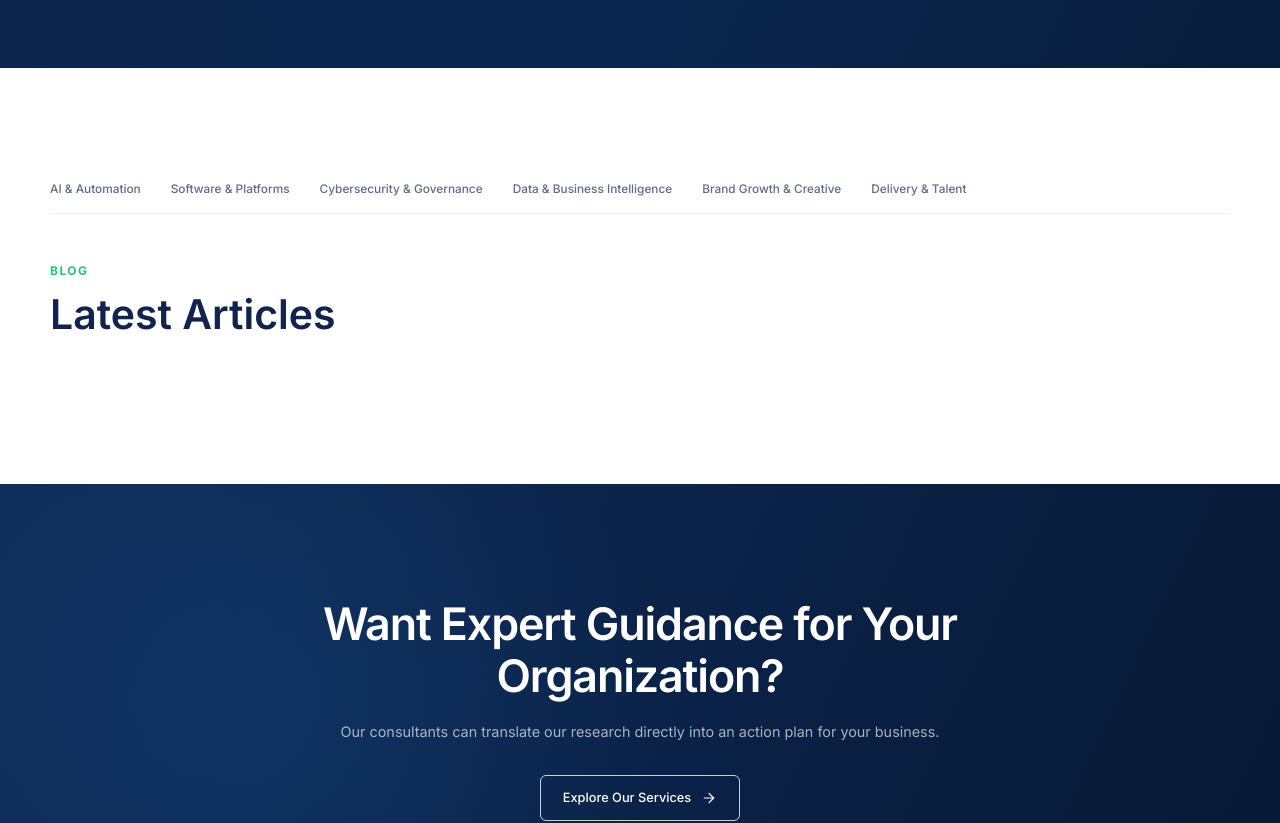
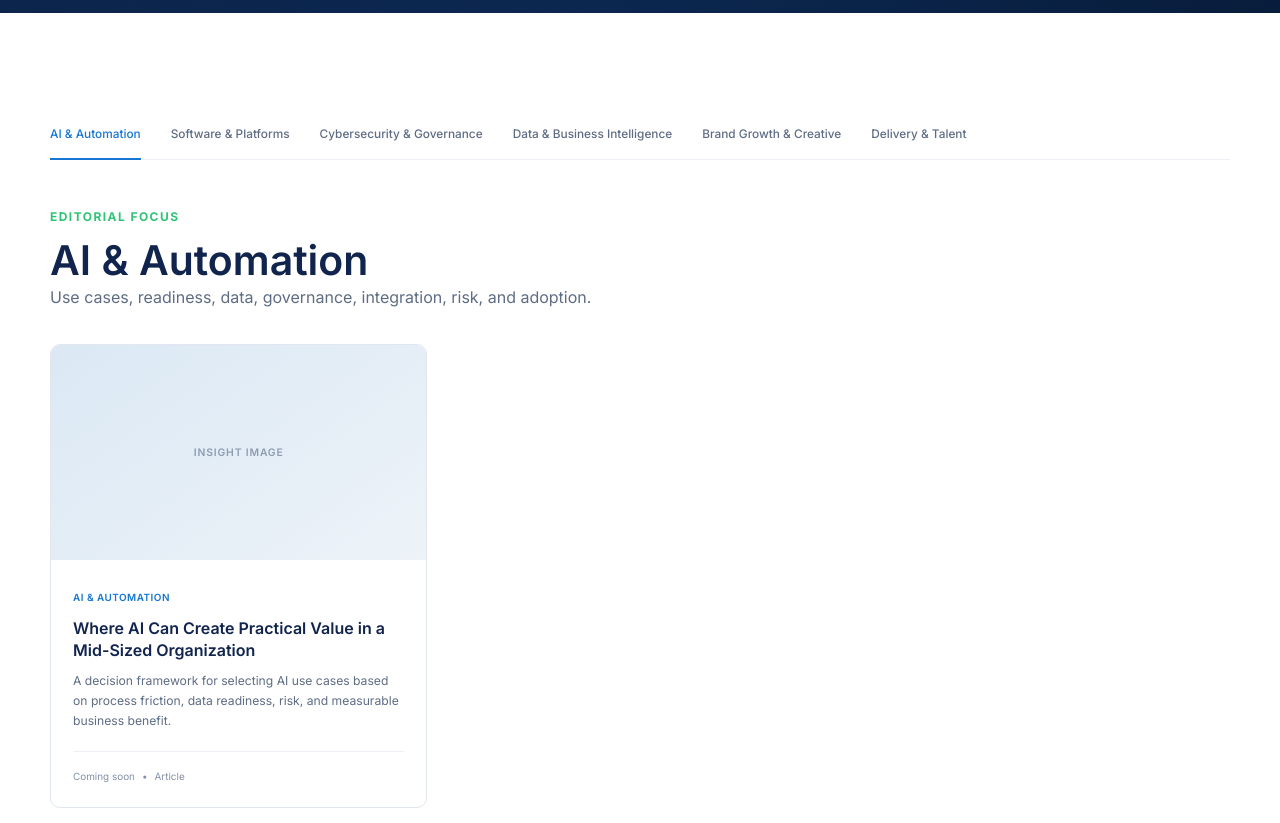
Before and after one commit to Furqan54/CyberXSoftStudio.net, a React (Vite) app in the folder client/: page /insights in a window 1280 px wide. Shown: the part 660-1483 px from the top of the page. Built offline with nearby package versions, Linux system fonts and the light colour scheme.

Commit message:
Rework Insights page around editorial categories

```diff
--- a/client/src/features/insights/InsightsPage.jsx
+++ b/client/src/features/insights/InsightsPage.jsx
@@ -13,30 +13,41 @@ import {
 import "./insights.css";
 
 function InsightsPage() {
-  const [activeCategory, setActiveCategory] = useState("Blog");
+  const [activeCategory, setActiveCategory] = useState(
+    insightCategories[0]
+  );
 
   const filteredInsights = useMemo(
     () =>
       insights.filter(
-        (insight) => insight.type === activeCategory
+        (insight) =>
+          insight.type === activeCategory
       ),
     [activeCategory]
   );
 
   return (
     <main>
+      {/* ========================================
+          HERO
+      ======================================== */}
+
       <PageHero
         eyebrow="Insights"
-        title="Thought Leadership from the Front Lines of Digital Transformation"
-        description="Research, analysis, and practical guidance from CXS experts — covering AI, cybersecurity, cloud, ERP, and digital strategy."
+        title="Practical Thinking for Digital Decisions"
+        description="Explore clear, experience-led perspectives on technology, security, data, creative work, digital growth, and delivery. Our aim is to help leaders understand the decision, the trade-offs, and the next practical step."
         breadcrumbs={[
           {
             label: "Insights",
           },
         ]}
         splitVisual
-        visualLabel="Insights Hero Image"
+        visualLabel="Insights Editorial Hero Image"
       />
+
+      {/* ========================================
+          INSIGHT CATEGORIES
+      ======================================== */}
 
       <section className="insights-section">
         <div className="container">
@@ -45,52 +56,96 @@ function InsightsPage() {
             role="tablist"
             aria-label="Insight categories"
           >
-            {insightCategories.map((category) => (
+            {insightCategories.map(
+              (category) => (
                 <button
                   key={category}
                   type="button"
                   role="tab"
-                aria-selected={activeCategory === category}
+                  aria-selected={
+                    activeCategory === category
+                  }
                   className={`insights-tabs__button ${
                     activeCategory === category
                       ? "insights-tabs__button--active"
                       : ""
                   }`}
-                onClick={() => setActiveCategory(category)}
+                  onClick={() =>
+                    setActiveCategory(category)
+                  }
                 >
                   {category}
                 </button>
-            ))}
+              )
+            )}
           </div>
+
+          {/* ====================================
+              ACTIVE CATEGORY
+          ==================================== */}
 
           <div className="insights-section__header">
             <span className="eyebrow">
-              {activeCategory}
+              Editorial Focus
             </span>
 
             <h2 className="section-title">
-              {activeCategory === "Blog"
-                ? "Latest Articles"
-                : activeCategory}
+              {activeCategory}
             </h2>
+
+            <p className="insights-section__description">
+              {activeCategory ===
+                "AI & Automation" &&
+                "Use cases, readiness, data, governance, integration, risk, and adoption."}
+
+              {activeCategory ===
+                "Software & Platforms" &&
+                "Product decisions, architecture, integration, modernization, quality, and maintainability."}
+
+              {activeCategory ===
+                "Cybersecurity & Governance" &&
+                "Risk priorities, identity, cloud, resilience, compliance, and management accountability."}
+
+              {activeCategory ===
+                "Data & Business Intelligence" &&
+                "Data foundations, reporting quality, dashboards, decision support, and responsible use."}
+
+              {activeCategory ===
+                "Brand Growth & Creative" &&
+                "Positioning, campaign planning, content systems, design, animation, and performance."}
+
+              {activeCategory ===
+                "Delivery & Talent" &&
+                "Team models, project controls, quality assurance, augmentation, and knowledge transfer."}
+            </p>
           </div>
 
+          {/* ====================================
+              ARTICLE CARDS
+          ==================================== */}
+
           <div className="insights-grid">
-            {filteredInsights.map((insight) => (
+            {filteredInsights.map(
+              (insight) => (
                 <InsightCard
                   key={insight.id}
                   insight={insight}
                 />
-            ))}
+              )
+            )}
           </div>
         </div>
       </section>
 
+      {/* ========================================
+          FINAL CTA
+      ======================================== */}
+
       <CTASection
-        title="Want Expert Guidance for Your Organization?"
-        description="Our consultants can translate our research directly into an action plan for your business."
-        buttonLabel="Explore Our Services"
-        buttonPath="/services"
+        title="Expert Guidance for a Live Requirement"
+        description="If an insight reflects a challenge inside your organization, speak with our team about the context, constraints, and next practical step."
+        buttonLabel="Book a Consultation"
+        buttonPath="/contact"
       />
     </main>
   );
```
Lines whose indentation alone changed are shown as unchanged.
